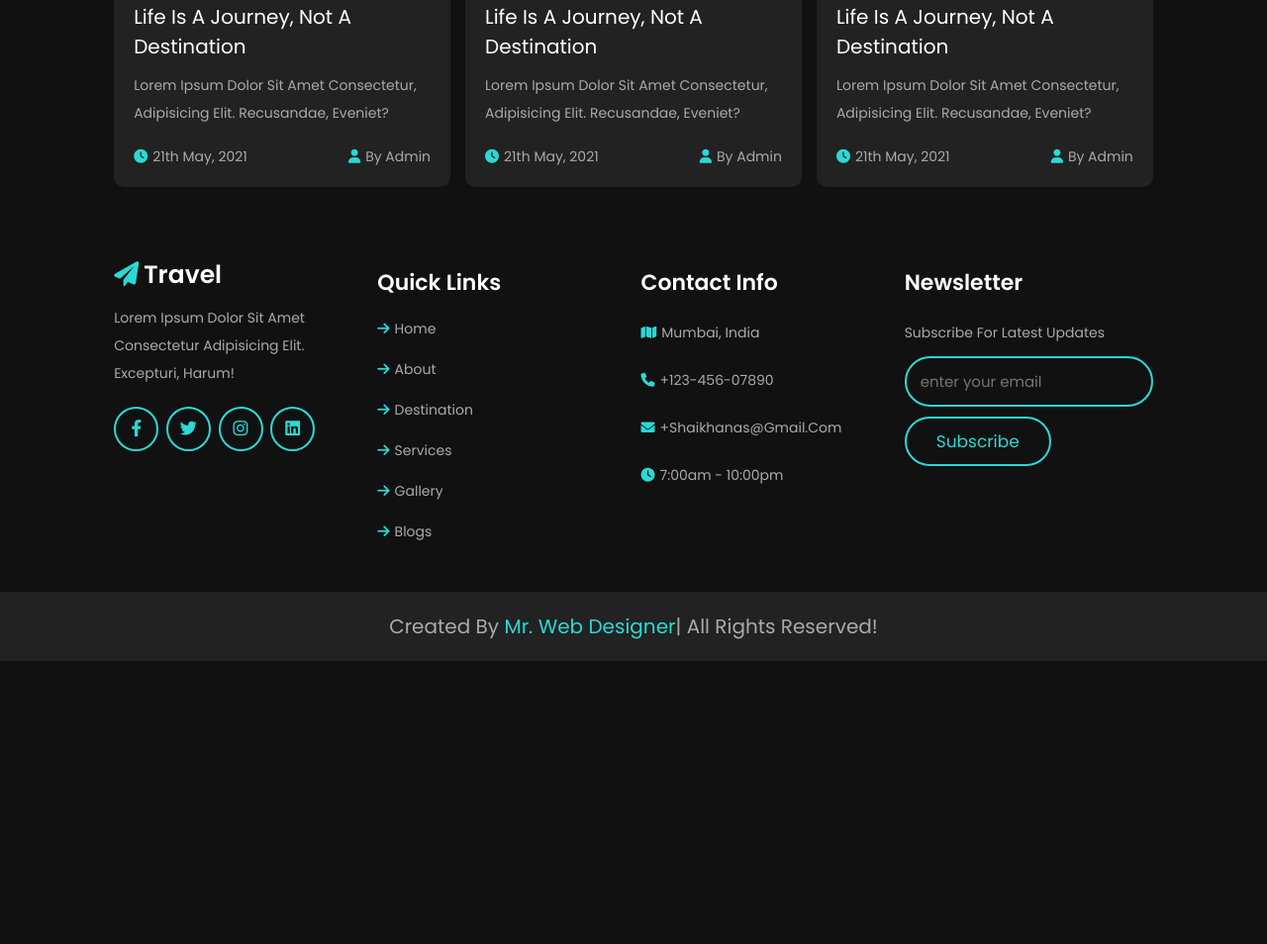
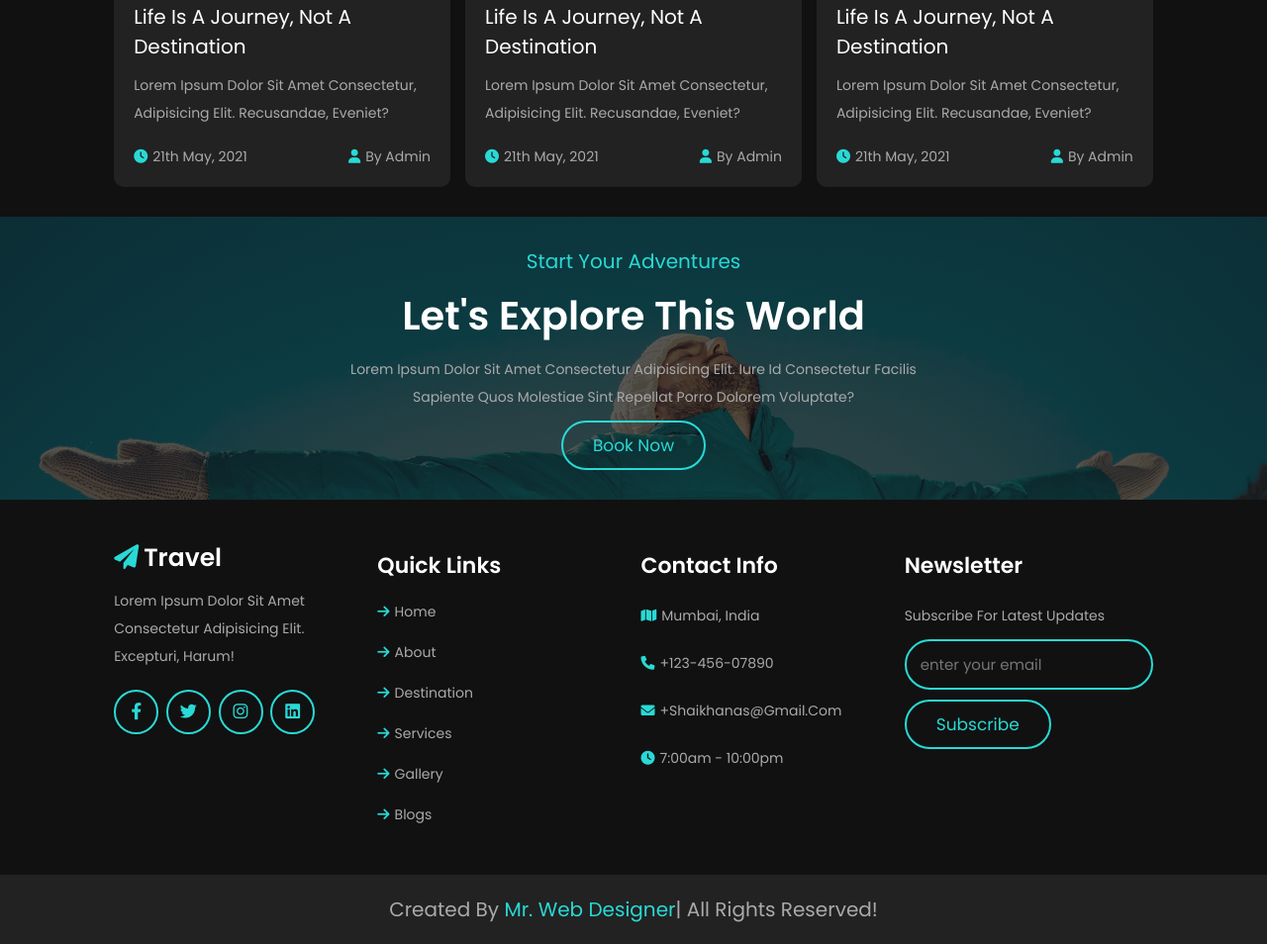
Before and after one commit to ZobaerIslam/travel, a website: page index.html in a window 1280 px wide. Shown: the part 5272-6226 px from the top of the page at 99% size. Before the commit the page ends 5940 px from the top, so only its background shows below. Drawn offline with Linux system fonts and the light colour scheme.

Commit message:
built the banner section

```diff
--- a/index.html
+++ b/index.html
@@ -326,6 +326,20 @@
     </section>
     <!-- BLOGS SECTIONS ENDS -->
 
+    <!-- BANNER SECTION STARTS -->
+    <div class="banner">
+        <div class="content">
+            <span>start your adventures</span>
+            <h3>Let's Explore this World</h3>
+            <p>Lorem ipsum dolor sit amet consectetur adipisicing elit. Iure id consectetur
+                facilis sapiente quos molestiae sint repellat porro dolorem voluptate?</p>
+            <a href="#book-form" class="btn">book now</a>
+        </div>
+    </div>
+    <!-- BANNER SECTION ENDS -->
+
+
+
     <!-- FOOTER SECTION STARTS -->
     <section class="footer">
         <div class="box-container">
--- a/sass/main.scss
+++ b/sass/main.scss
@@ -470,6 +470,37 @@ section {
     }
 }
 
+// BANNER
+.banner {
+    background: linear-gradient($bg-black, $bg-black), url(../images/banner-bg.jpg) no-repeat;
+    background-size: cover;
+    background-position: center;
+    padding: 3rem 2rem;
+    background-attachment: fixed;
+    text-align: center;
+
+    .content {
+
+        span {
+            font-size: 2rem;
+            color: $blue;
+        }
+
+        h3 {
+            font-size: 4rem;
+            color: $white;
+            margin-top: 1rem;
+        }
+
+        p {
+            max-width: 60rem;
+            margin: 1rem auto;
+            font-size: 1.4rem;
+            color: $light-color;
+            line-height: 2;
+        }
+    }
+}
 
 /// FOOTER
 .footer {
@@ -628,4 +659,8 @@ section {
     .about .content h3 {
         font-size: 3.5rem;
     }
+
+    .banner .content h3 {
+        font-size: 2.7rem;
+    }
 }
```
Also changed, not shown: css/style.css.
